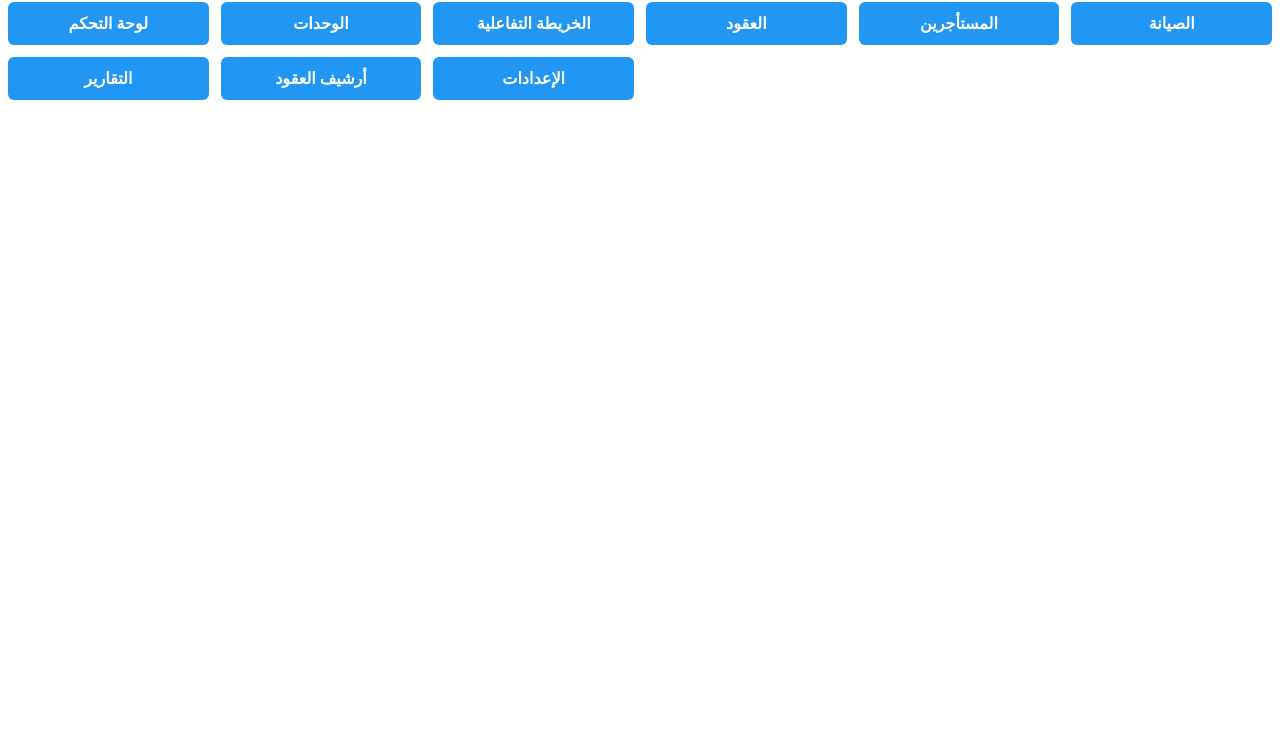
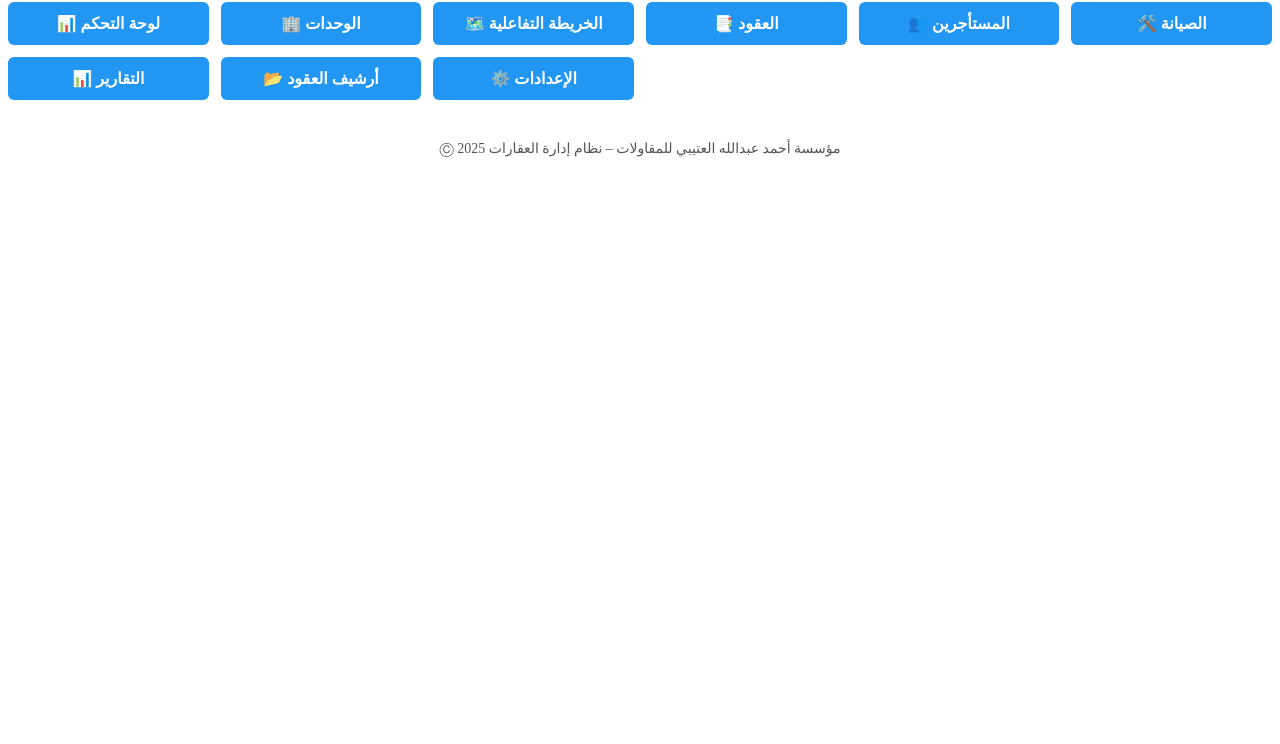
Before and after one commit to seeed1490/saeed04, a plain HTML site: page index.html in a window 1280 px wide. Shown: the part 56-800 px from the top of the page. Drawn offline with Linux system fonts and the light colour scheme.

Commit message:
Enhance navigation links with icons and update footer

```diff
--- a/index.html
+++ b/index.html
@@ -7,16 +7,31 @@
 </head>
 <body>
   <h1>🏢 نظام إدارة العقارات</h1>
+
+  <!-- مكون اختيار الفرع + بيانات المستخدم -->
+  <div id="component"></div>
+
+  <!-- روابط سريعة لكل الصفحات -->
   <nav class="grid">
-    <a href="dashboard.html">لوحة التحكم</a>
-    <a href="units.html">الوحدات</a>
-    <a href="map.html">الخريطة التفاعلية</a>
-    <a href="contracts.html">العقود</a>
-    <a href="tenants.html">المستأجرين</a>
-    <a href="maintenance.html">الصيانة</a>
-    <a href="reports.html">التقارير</a>
-    <a href="expired-contracts.html">أرشيف العقود</a>
-    <a href="settings.html">الإعدادات</a>
+    <a href="dashboard.html">📊 لوحة التحكم</a>
+    <a href="units.html">🏢 الوحدات</a>
+    <a href="map.html">🗺️ الخريطة التفاعلية</a>
+    <a href="contracts.html">📑 العقود</a>
+    <a href="tenants.html">👥 المستأجرين</a>
+    <a href="maintenance.html">🛠️ الصيانة</a>
+    <a href="reports.html">📊 التقارير</a>
+    <a href="expired-contracts.html">📂 أرشيف العقود</a>
+    <a href="settings.html">⚙️ الإعدادات</a>
   </nav>
+
+  <footer style="margin-top:40px; text-align:center; font-size:14px; color:#555;">
+    Ⓒ 2025 مؤسسة أحمد عبدالله العتيبي للمقاولات – نظام إدارة العقارات
+  </footer>
+
+  <script type="module">
+    import { initComponent } from './scripts/component.js';
+    // تفعيل المكون الموحد (اختيار الفرع + الصلاحيات)
+    initComponent("component", []);
+  </script>
 </body>
 </html>
```
